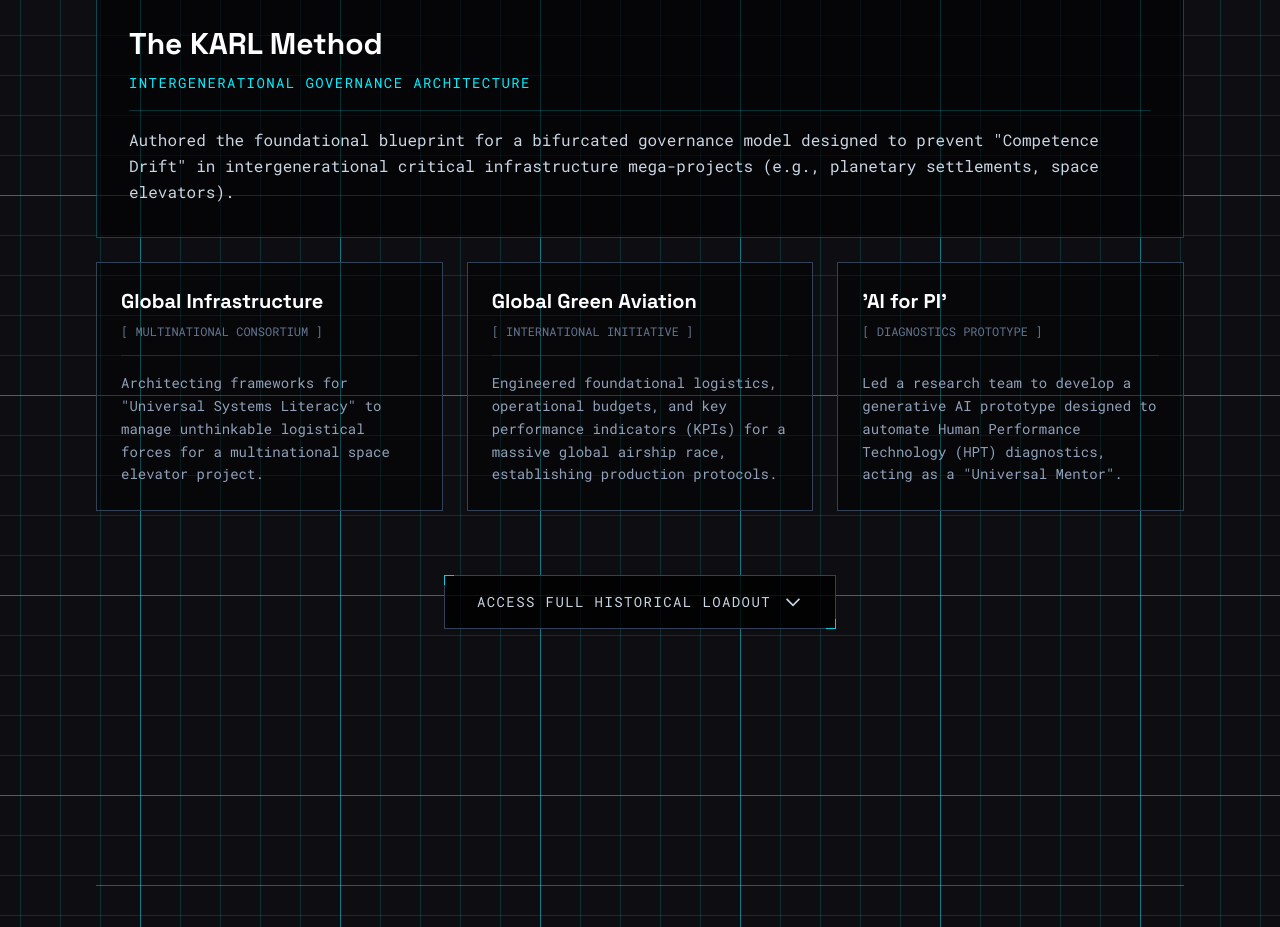
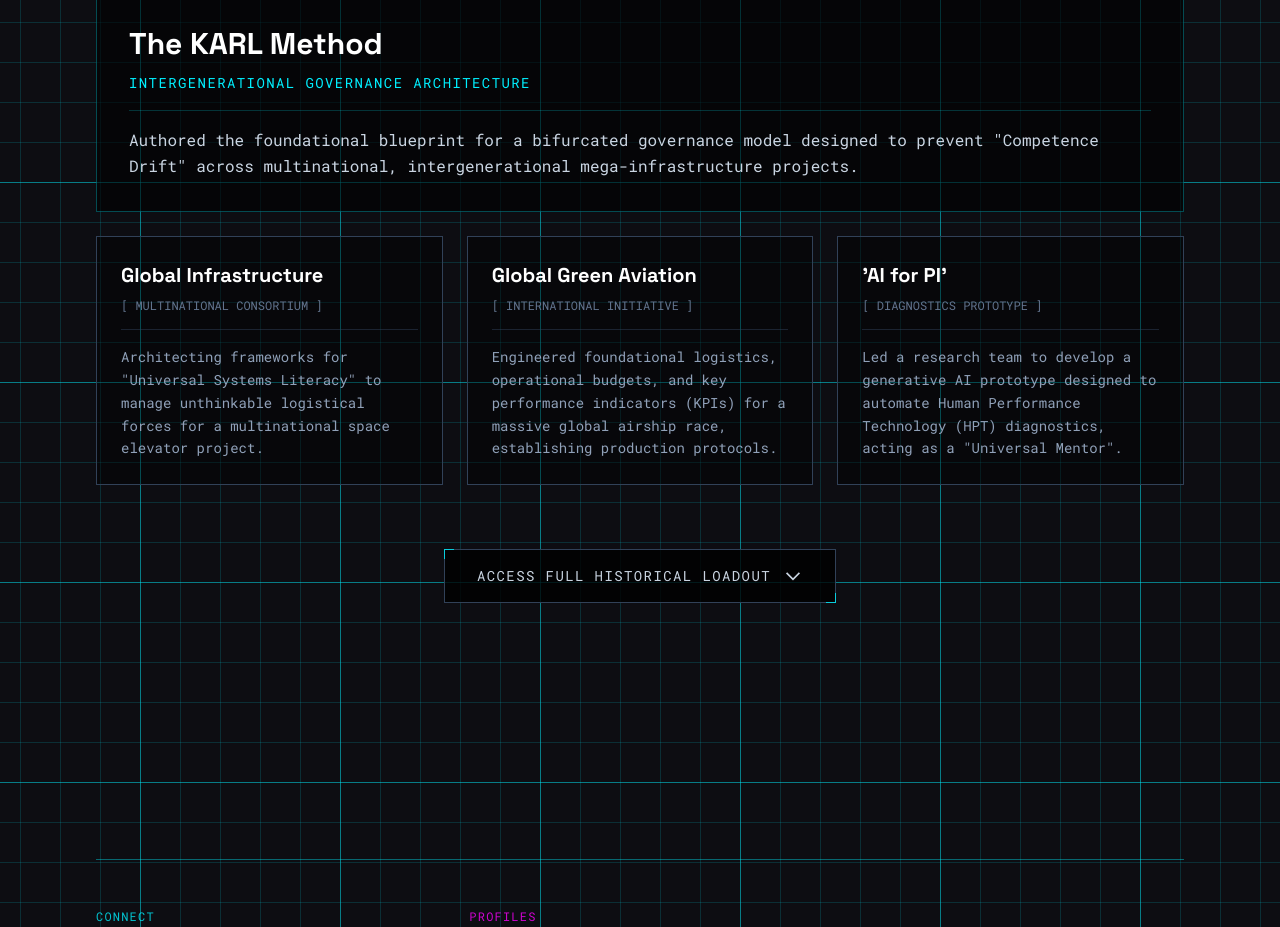
Before and after one commit to karlanddone/kd-personal-website, a website built with Vite: page index.html in a window 1280 px wide. Shown: the part 3060-3987 px from the top of the page. Built offline with nearby package versions, Linux system fonts and the light colour scheme.

Commit message:
Update KARL method description to remove specific space references

```diff
--- a/index.html
+++ b/index.html
@@ -342,8 +342,7 @@
               </div>
               <p class="relative z-10 text-sm md:text-base text-slate-300 font-mono leading-relaxed max-w-5xl">
                 Authored the foundational blueprint for a bifurcated governance model designed to prevent "Competence
-                Drift" in intergenerational critical infrastructure mega-projects (e.g., planetary settlements, space
-                elevators).
+                Drift" across multinational, intergenerational mega-infrastructure projects.
               </p>
             </div>
 
```
